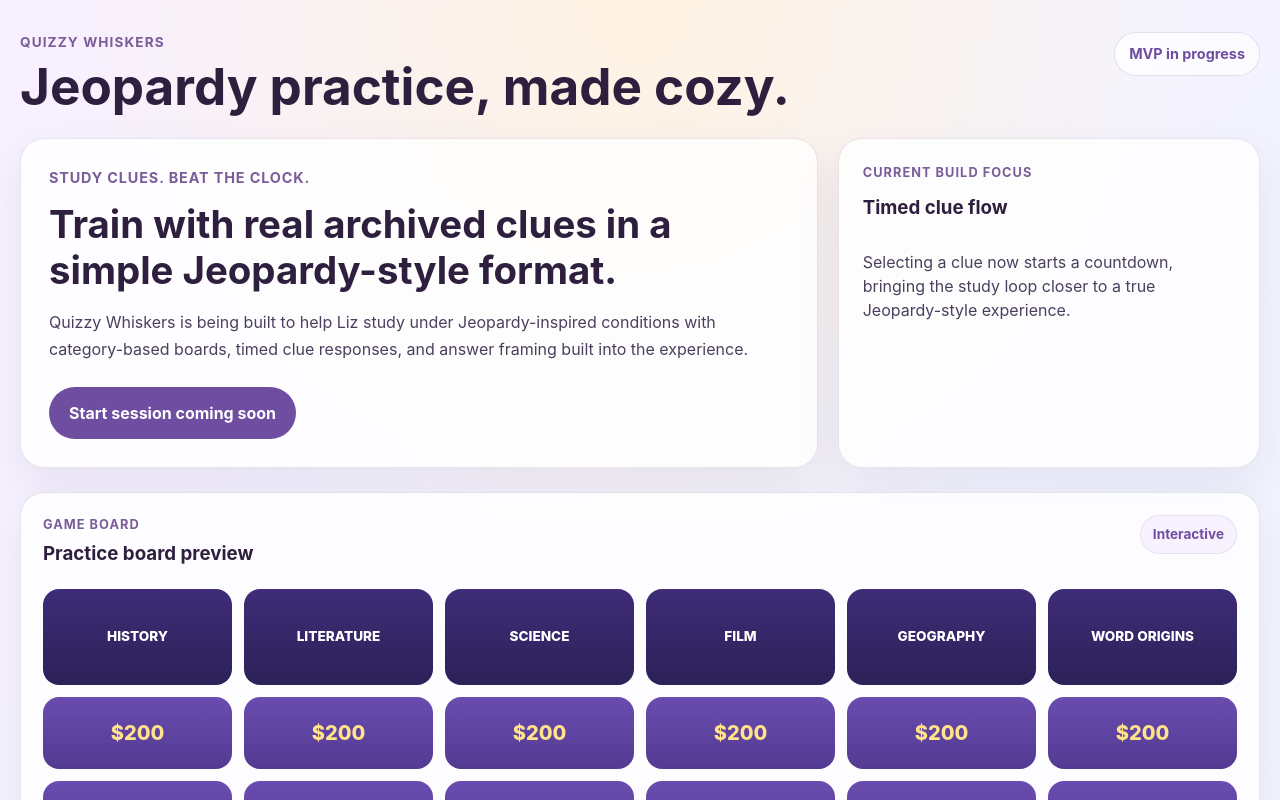
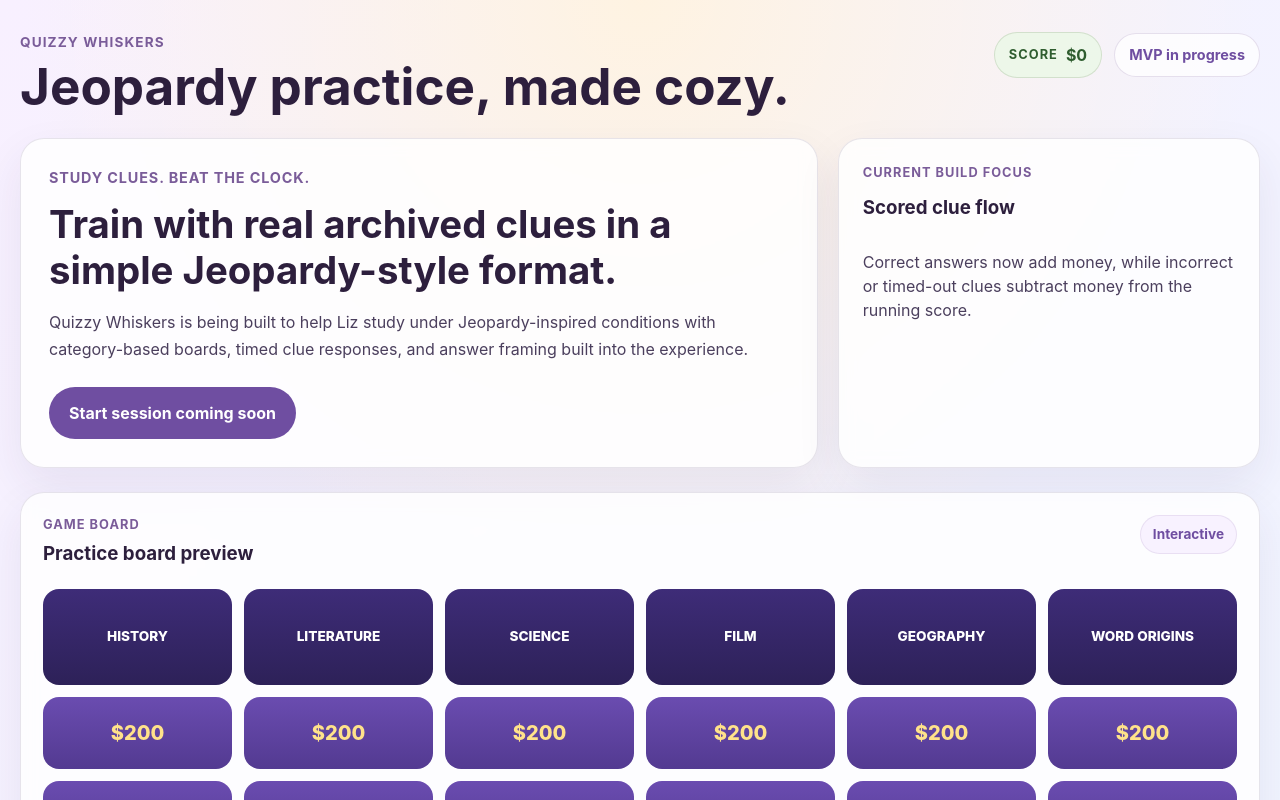
Before and after one commit to qx3rt/quizzy-whiskers, a React (Vite) app: page / in a window 1280 px wide. Shown: the top 800 px of the page. Built offline with nearby package versions, Linux system fonts and the light colour scheme.

Commit message:
Add score tracking to Quizzy Whiskers

```diff
--- a/src/App.css
+++ b/src/App.css
@@ -17,6 +17,12 @@
   gap: 16px;
 }
 
+.header-actions {
+  display: flex;
+  align-items: center;
+  gap: 12px;
+}
+
 .eyebrow {
   margin: 0 0 8px;
   font-size: 0.85rem;
@@ -33,15 +39,38 @@
   color: #2d1f3d;
 }
 
-.header-chip {
-  white-space: nowrap;
-  border: 1px solid rgba(122, 92, 153, 0.18);
-  background: rgba(255, 255, 255, 0.75);
-  color: #6f4ea1;
+.header-chip,
+.score-chip {
   border-radius: 999px;
   padding: 10px 14px;
   font-size: 0.9rem;
   font-weight: 700;
+  white-space: nowrap;
+}
+
+.header-chip {
+  border: 1px solid rgba(122, 92, 153, 0.18);
+  background: rgba(255, 255, 255, 0.75);
+  color: #6f4ea1;
+}
+
+.score-chip {
+  display: inline-flex;
+  align-items: center;
+  gap: 8px;
+  border: 1px solid rgba(89, 124, 74, 0.18);
+  background: rgba(235, 248, 232, 0.9);
+  color: #2f5d2f;
+}
+
+.score-label {
+  font-size: 0.8rem;
+  text-transform: uppercase;
+  letter-spacing: 0.08em;
+}
+
+.score-value {
+  font-size: 1rem;
 }
 
 .hero-panel {
@@ -461,6 +490,10 @@
     flex-direction: column;
   }
 
+  .header-actions {
+    flex-wrap: wrap;
+  }
+
   .hero-copy,
   .hero-card,
   .panel {
--- a/src/App.jsx
+++ b/src/App.jsx
@@ -13,6 +13,10 @@ function normalizeAnswer(text) {
     .trim()
 }
 
+function formatScore(score) {
+  return `${score < 0 ? '-' : ''}$${Math.abs(score)}`
+}
+
 function App() {
   const [boardData, setBoardData] = useState(mockBoardData)
   const [activeClue, setActiveClue] = useState(null)
@@ -21,6 +25,7 @@ function App() {
   const [isCorrect, setIsCorrect] = useState(null)
   const [timeRemaining, setTimeRemaining] = useState(CLUE_TIME_LIMIT)
   const [didTimeExpire, setDidTimeExpire] = useState(false)
+  const [score, setScore] = useState(0)
 
   useEffect(() => {
     if (!activeClue || isSubmitted || didTimeExpire) {
@@ -29,6 +34,7 @@ function App() {
 
     if (timeRemaining <= 0) {
       setDidTimeExpire(true)
+      setScore((currentScore) => currentScore - activeClue.value)
       return
     }
 
@@ -74,6 +80,11 @@ function App() {
 
     setIsCorrect(answerMatches)
     setIsSubmitted(true)
+    setScore((currentScore) =>
+      answerMatches
+        ? currentScore + activeClue.value
+        : currentScore - activeClue.value
+    )
   }
 
   const showReveal = isSubmitted || didTimeExpire
@@ -87,7 +98,14 @@ function App() {
             <h1>Jeopardy practice, made cozy.</h1>
           </div>
 
-          <div className="header-chip">MVP in progress</div>
+          <div className="header-actions">
+            <div className="score-chip">
+              <span className="score-label">Score</span>
+              <strong className="score-value">{formatScore(score)}</strong>
+            </div>
+
+            <div className="header-chip">MVP in progress</div>
+          </div>
         </header>
 
         <section className="hero-panel">
@@ -107,10 +125,10 @@ function App() {
 
           <div className="hero-card">
             <span className="card-label">Current build focus</span>
-            <h3>Timed clue flow</h3>
+            <h3>Scored clue flow</h3>
             <p>
-              Selecting a clue now starts a countdown, bringing the study loop
-              closer to a true Jeopardy-style experience.
+              Correct answers now add money, while incorrect or timed-out clues
+              subtract money from the running score.
             </p>
           </div>
         </section>
@@ -216,10 +234,10 @@ function App() {
                       </span>
                       <strong>
                         {didTimeExpire
-                          ? 'The clue timed out before a response was submitted.'
+                          ? `-${formatScore(activeClue.value).replace('-', '')} applied for timeout.`
                           : isCorrect
-                            ? 'Your response matches the expected answer.'
-                            : 'Your response did not match the expected answer.'}
+                            ? `+${formatScore(activeClue.value)} earned for a correct response.`
+                            : `-${formatScore(activeClue.value).replace('-', '')} applied for an incorrect response.`}
                       </strong>
                     </div>
 
@@ -252,6 +270,10 @@ function App() {
                 <span>Timer</span>
                 <strong>{CLUE_TIME_LIMIT} second countdown per clue</strong>
               </li>
+              <li>
+                <span>Scoring</span>
+                <strong>Correct adds, incorrect subtracts</strong>
+              </li>
             </ul>
           </article>
         </section>
```
